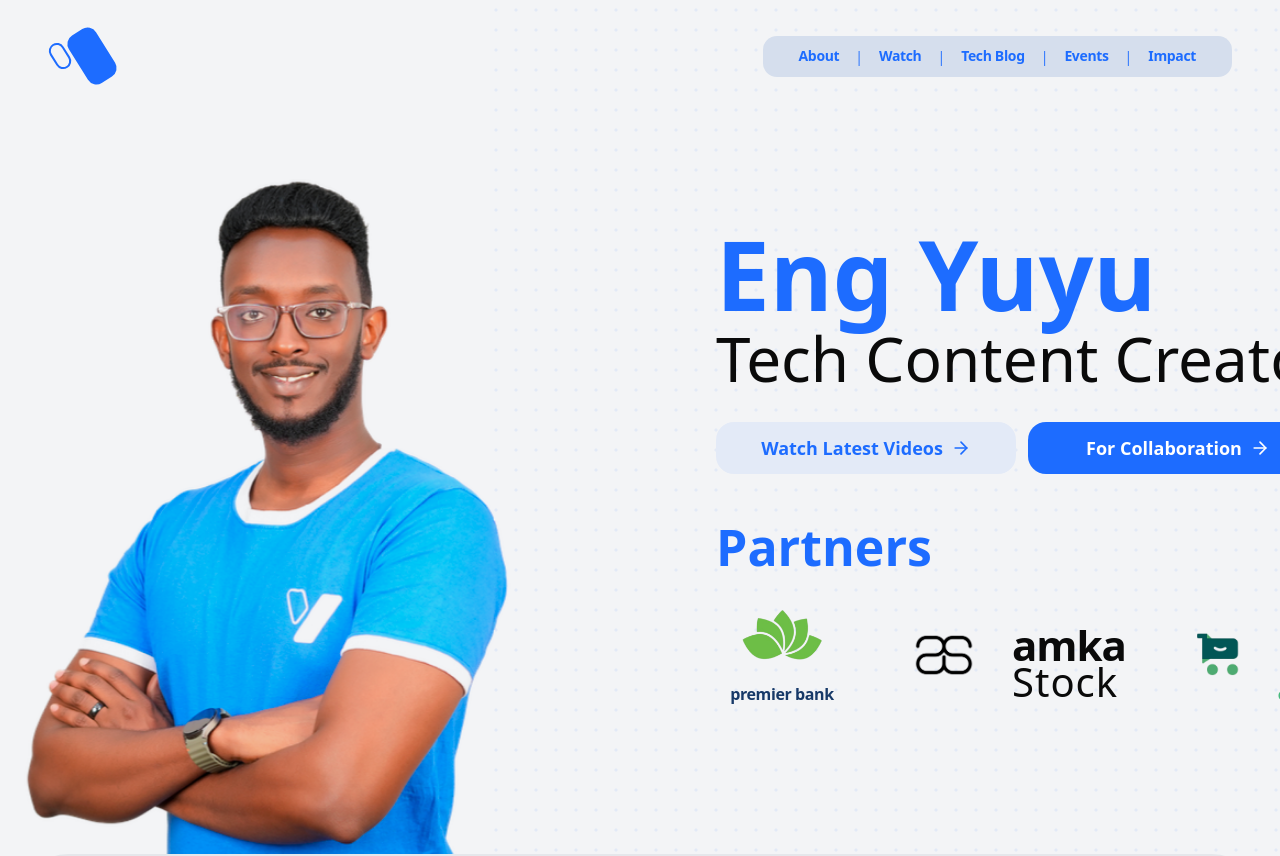
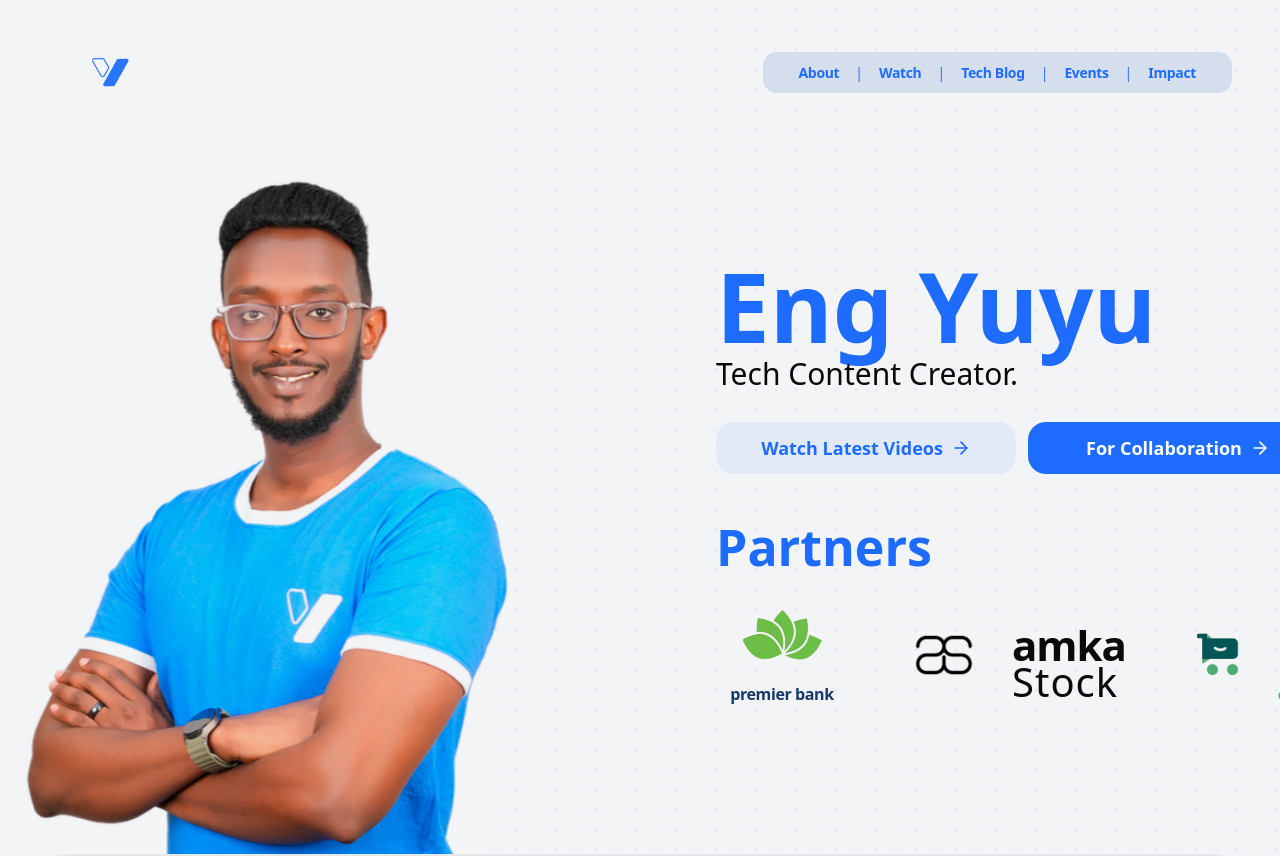
Before and after one commit to IshakAbdiazizHussen/Eng.yusuf-vision, a Next.js app: page / in a window 1280 px wide. Shown: the top 856 px of the page. Built offline with nearby package versions, Linux system fonts and the light colour scheme.

Commit message:
chnaging the old logo the exact one

```diff
--- a/src/app/page.tsx
+++ b/src/app/page.tsx
@@ -16,10 +16,17 @@ export default function Home() {
 
       <div className="relative mx-auto w-full max-w-[1520px] px-6 pb-0 pt-28">
         <nav className="fixed left-1/2 top-4 z-50 flex w-[calc(100%-3rem)] max-w-[1520px] -translate-x-1/2 items-center gap-8 px-6 py-3">
-          <a href="#top" className="flex items-center gap-2 pl-1" aria-label="Home">
-            <span className="h-7 w-4 -rotate-[32deg] rounded-full border-[2.5px] border-[#1d6cff]" />
-            <span className="h-14 w-8 -rotate-[32deg] rounded-lg bg-[#1d6cff]" />
-          </a>
+          <Image
+            src="/Eng Yuyu Logo-21.png"
+            alt="Eng Yuyu Logo"
+            width={124}
+            height={89}
+            className="h-[89px] w-[124px] object-contain"
+            style={{
+              filter:
+                "brightness(0) saturate(100%) invert(35%) sepia(96%) saturate(2724%) hue-rotate(209deg) brightness(102%) contrast(98%)",
+            }}
+          />
 
           <ul className="ml-auto flex items-center justify-center gap-2 rounded-xl bg-[#d5deed] px-7 py-2.5 text-[#1d6cff]">
             <li className="flex items-center gap-2">
@@ -83,7 +90,7 @@ export default function Home() {
 
           <div className="max-w-[820px] pb-8 ml-38 mb-30">
             <h1 className="text-8xl font-bold leading-[0.95] text-[#1d6cff]">Eng Yuyu</h1>
-            <p className="mt-2 text-[62px] font-medium leading-[1.02] text-[#0a0a0a]">
+            <p className="mt-2 text-3xl font-light leading-[1.02] text-[#0a0a0a]">
               Tech Content Creator.
             </p>
 
@@ -693,9 +700,17 @@ export default function Home() {
                 {Array.from({ length: 4 }).map((_, index) => (
                   <div key={index}>
                     <div className="flex h-[260px] w-full items-start rounded-[30px] border-[3px] border-[#1d6cff] p-6">
-                      <span className="text-[38px] font-bold leading-none text-[#1d6cff]">
-                        y
-                      </span>
+                      <Image
+            src="/Eng Yuyu Logo-21.png"
+            alt="Eng Yuyu Logo"
+            width={124}
+            height={89}
+            className="h-[89px] w-[124px] object-contain"
+            style={{
+              filter:
+                "brightness(0) saturate(100%) invert(35%) sepia(96%) saturate(2724%) hue-rotate(209deg) brightness(102%) contrast(98%)",
+            }}
+          />
                     </div>
                     <h4 className="mt-6 max-w-460 text-2xl font-semibold leading-[1.08] text-black">
                       Digniin Muhiim ah oo ku
@@ -796,9 +811,17 @@ export default function Home() {
 
                 <div className="relative h-[320px] w-full rounded-[34px] border-[4px] border-[#1d6cff] bg-transparent">
                   <div className="absolute left-6 top-6 flex items-center justify-center rounded-full">
-                    <span className="text-[34px] font-bold leading-none text-[#1d6cff]">
-                      y
-                    </span>
+                    <Image
+            src="/Eng Yuyu Logo-21.png"
+            alt="Eng Yuyu Logo"
+            width={124}
+            height={89}
+            className="h-[89px] w-[124px] object-contain"
+            style={{
+              filter:
+                "brightness(0) saturate(100%) invert(35%) sepia(96%) saturate(2724%) hue-rotate(209deg) brightness(102%) contrast(98%)",
+            }}
+          />
                   </div>
                 </div>
 
@@ -922,7 +945,13 @@ export default function Home() {
           <div className="grid min-h-[785px] gap-12 px-10 py-12 md:px-16 md:py-16 xl:grid-cols-[1fr_500px] xl:items-center">
             <div className="max-w-[620px] self-center ml-[120px]">
               <div className="mb-12">
-                <span className="text-[64px] font-bold leading-none text-white">y</span>
+                <Image
+                src="/Eng Yuyu Logo-21.png"
+                alt="Eng Yuyu Logo"
+                width={124}
+                height={89}
+                className="h-[89px] w-[124px] object-contain invert brightness-0 mr-15"
+              />
               </div>
 
               <h2 className="text-2xl font-bold leading-[1.05] tracking-[-0.02em] md:text-3xl">
```
